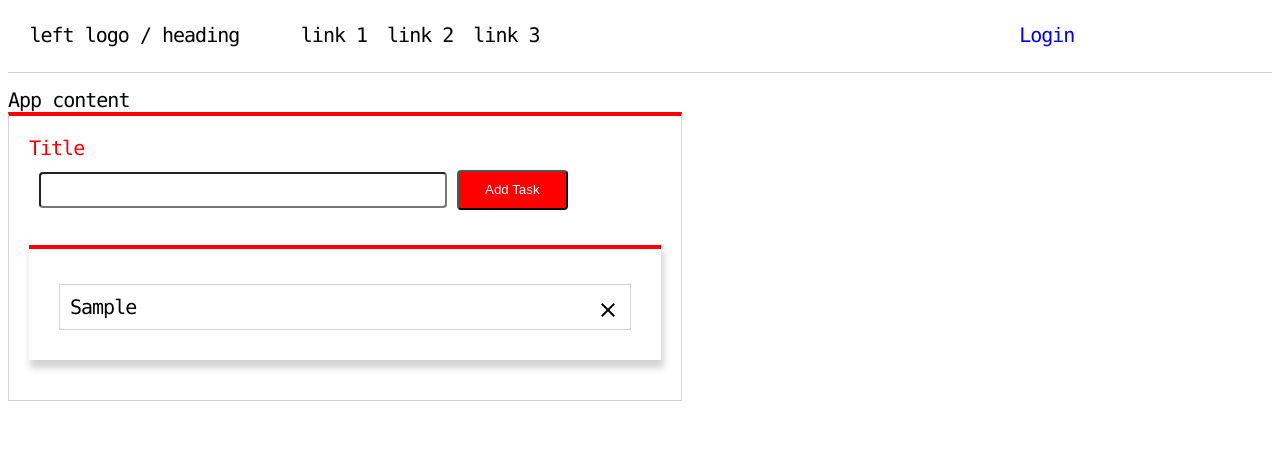
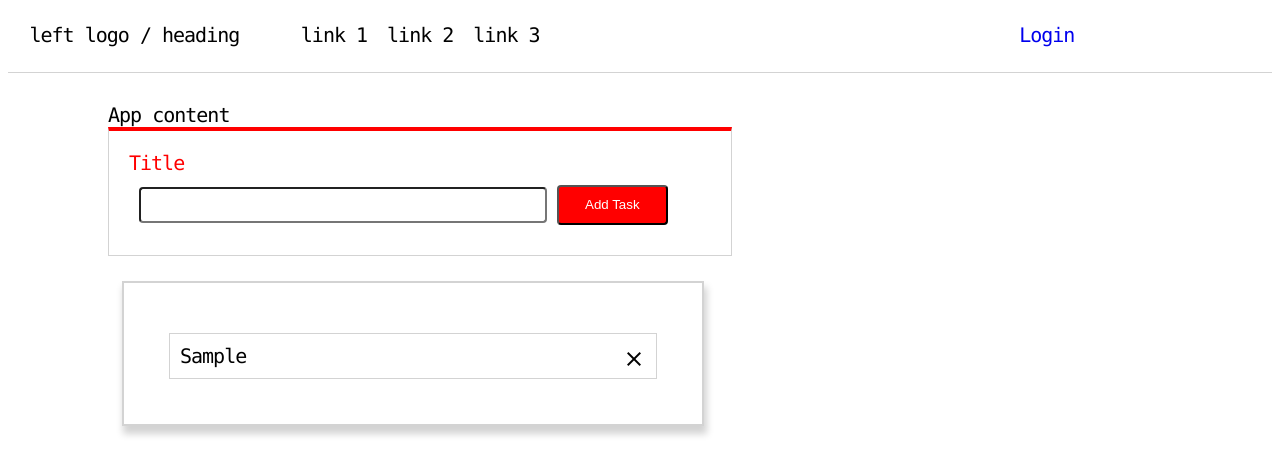
Before and after one commit to githubakarsh/clique-app, a React (Create React App) app: page / in a window 1280 px wide. Both pictures are taken after typing "Sample" into the empty fields and a click on the button "Add Task". Shown: the top 474 px of the page. Built offline with nearby package versions, Linux system fonts and the light colour scheme.

Commit message:
css tweaks

```diff
--- a/src/App.js
+++ b/src/App.js
@@ -8,7 +8,7 @@ function App() {
   return (
     <div className="App">
      <HeaderComponent />
-     <main>
+     <main className="main-container">
        App content
       <NewTodo />
      </main>
--- a/src/journies/TODOAPP/NewTodo/NewTodo.jsx
+++ b/src/journies/TODOAPP/NewTodo/NewTodo.jsx
@@ -26,7 +26,7 @@ const deleteTask = (id) => {
     let filtered = list.filter(item => item.id !== id);
     setTaskList(filtered);
 }
-return <div className="new-todo-main">
+return <><div className="new-todo-main">
      <section className="new-todo-card">
          <article className="new-todo-card__title">Title</article>
          <article className="new-todo-card__input-container">
@@ -39,10 +39,13 @@ return <div className="new-todo-main">
             </span>
          </article>
     </section>
-    {taskList.length > 0 &&<section className="todo-list">
-    <ul>{taskList.map((item) =>
-            <li key={item.id}>{item.text} <span className="todo-task-icon"><i className="material-icons" onClick={() => deleteTask(item.id)}>close</i></span></li>
-        )}</ul>
-    </section>}
-     </div>;
+
+     </div>
+     {taskList.length > 0 &&<section className="todo-list">
+     <ul>{taskList.map((item) =>
+             <li key={item.id}>{item.text} <span className="todo-task-icon"><i className="material-icons" onClick={() => deleteTask(item.id)}>close</i></span></li>
+         )}</ul>
+     </section>}
+     </>
+     ;
 }
--- /dev/null
+++ b/src/styles/app.scss
@@ -0,0 +1,4 @@
+.main-container {
+    margin-left: 100px;
+    margin-top: 30px;
+}
--- a/src/styles/journeys/newTodo.scss
+++ b/src/styles/journeys/newTodo.scss
@@ -38,6 +38,8 @@
 }
 .todo-list {
     margin-top: 25px;
+    width: 50%;
+    margin-left: 14px;
     ul {
         list-style: none;
         padding-left: 20px;
@@ -45,12 +47,12 @@
         padding-bottom: 20px;
         padding-top: 25px;
         height: auto;
-        border-top: 4px solid red;
         box-shadow: 2px 7px 7px 1px lightgray;
+        border: 2px solid lightgray;
         li {
             border: 1px solid lightgray;
             padding: 10px;
-            margin: 10px;
+            margin: 25px;
         }
 
     }
--- a/src/styles/main.scss
+++ b/src/styles/main.scss
@@ -11,7 +11,7 @@
 // basic
 @import './basic/variables';
 
-
+@import './app.scss';
 body {
     background-color: $background-color;
     font-size: $default-fontSize;
```
